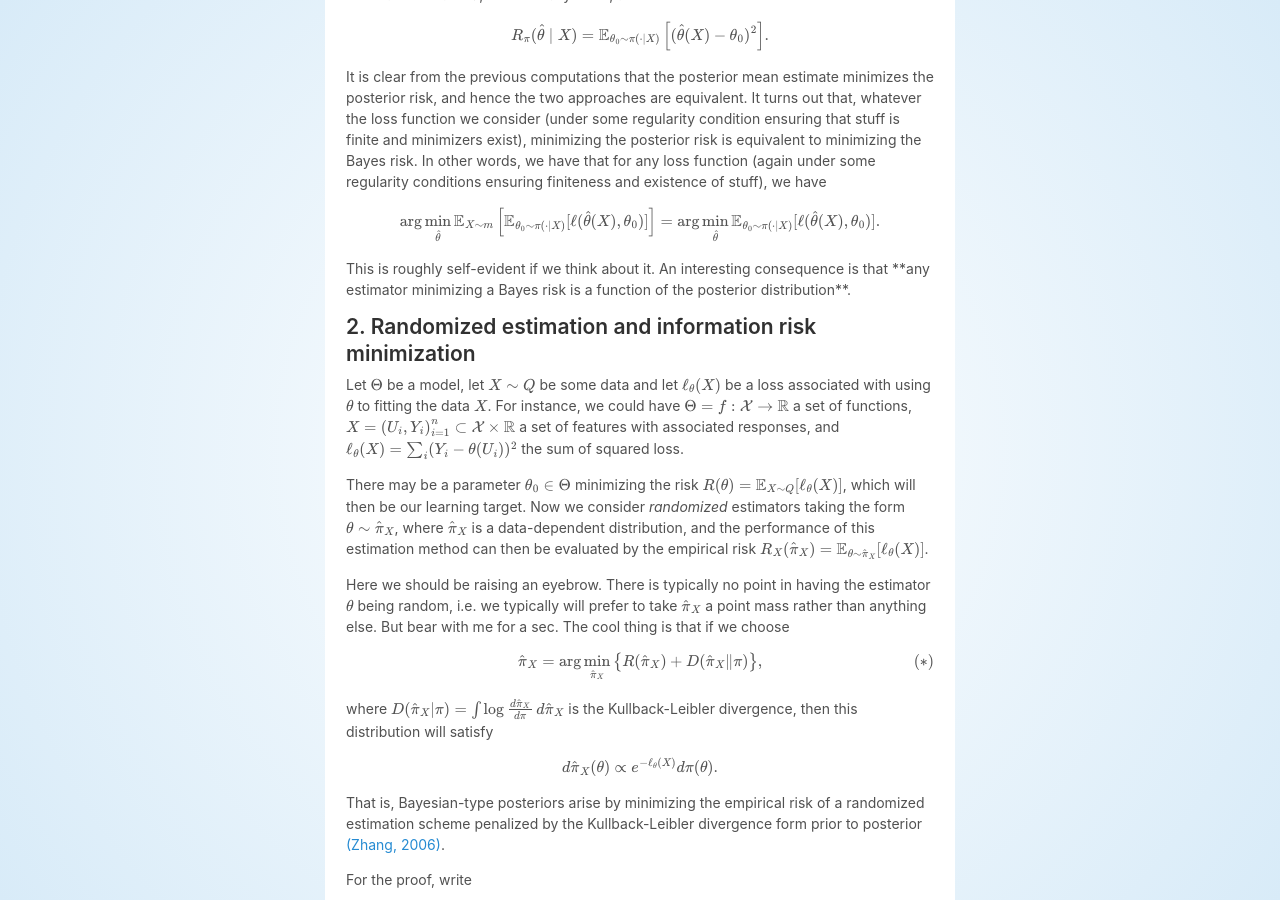
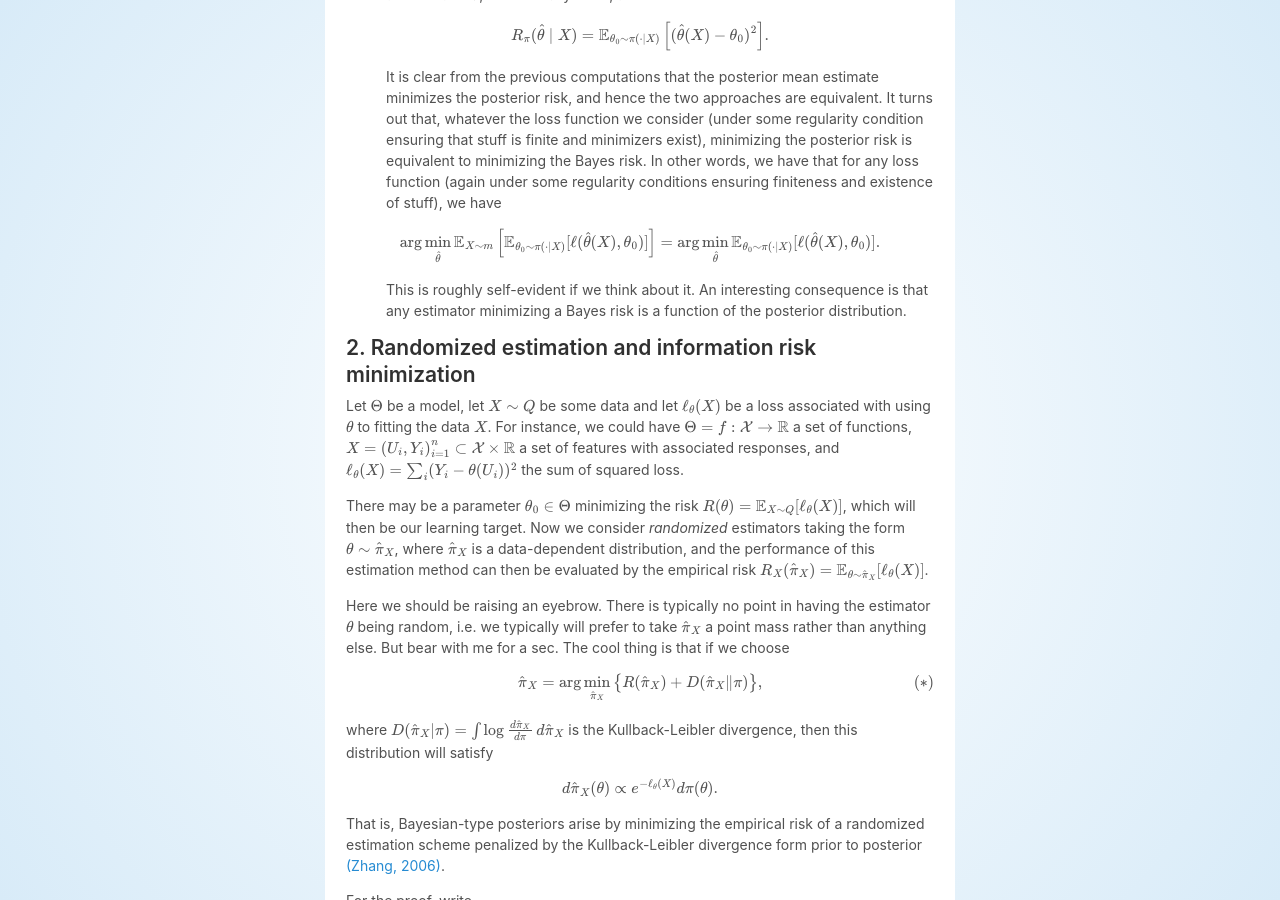
Before and after one commit to OlivierBinette/blog, a Jekyll site: the page built from _posts/2019-05-24-bayesian-optimalities.md, in a window 1280 px wide and 900 px high, scrolled down 2287 px. Built offline with Jekyll 4.4.1, drawn with Linux system fonts in a browser that asks for light colours; nearby versions of some CDN libraries; formulas are drawn with MathJax 3.

Commit message:
Update 2019-05-24-bayesian-optimalities.md

```diff
--- a/_posts/2019-05-24-bayesian-optimalities.md
+++ b/_posts/2019-05-24-bayesian-optimalities.md
@@ -96,13 +96,13 @@ $$
    R _ \pi(\hat \theta\mid X) = \mathbb{E} _ {\theta _ 0 \sim \pi(\cdot \mid X)}\left[(\hat \theta(X) - \theta _ 0)^2\right].
 $$
 
-<li style="list-style-type: none;"> It is clear from the previous computations that the posterior mean estimate minimizes the posterior risk, and hence the two approaches are equivalent. It turns out that, whatever the loss function we consider (under some regularity condition ensuring that stuff is finite and minimizers exist), minimizing the posterior risk is equivalent to minimizing the Bayes risk. In other words, we have that for any loss function (again under some regularity conditions ensuring finiteness and existence of stuff), we have</li>
+<ul><li style="list-style-type: none;"> It is clear from the previous computations that the posterior mean estimate minimizes the posterior risk, and hence the two approaches are equivalent. It turns out that, whatever the loss function we consider (under some regularity condition ensuring that stuff is finite and minimizers exist), minimizing the posterior risk is equivalent to minimizing the Bayes risk. In other words, we have that for any loss function (again under some regularity conditions ensuring finiteness and existence of stuff), we have</li></ul>
 
 $$
    \arg\min _ {\hat \theta}\mathbb{E} _ {X \sim m}\left[\mathbb{E} _ {\theta _ 0 \sim \pi(\cdot \mid X)}[\ell(\hat \theta(X), \theta _ 0)]\right] = \arg\min _ {\hat\theta}\mathbb{E} _ {\theta _ 0 \sim \pi(\cdot \mid X)}[\ell(\hat \theta(X), \theta _ 0)].
 $$
 
-<li style="list-style-type: none;">This is roughly self-evident if we think about it. An interesting consequence is that **any estimator minimizing a Bayes risk is a function of the posterior distribution**.</li>
+<ul><li style="list-style-type: none;">This is roughly self-evident if we think about it. An interesting consequence is that any estimator minimizing a Bayes risk is a function of the posterior distribution.</li></ul>
 
 ## 2. Randomized estimation and information risk minimization
 
```
